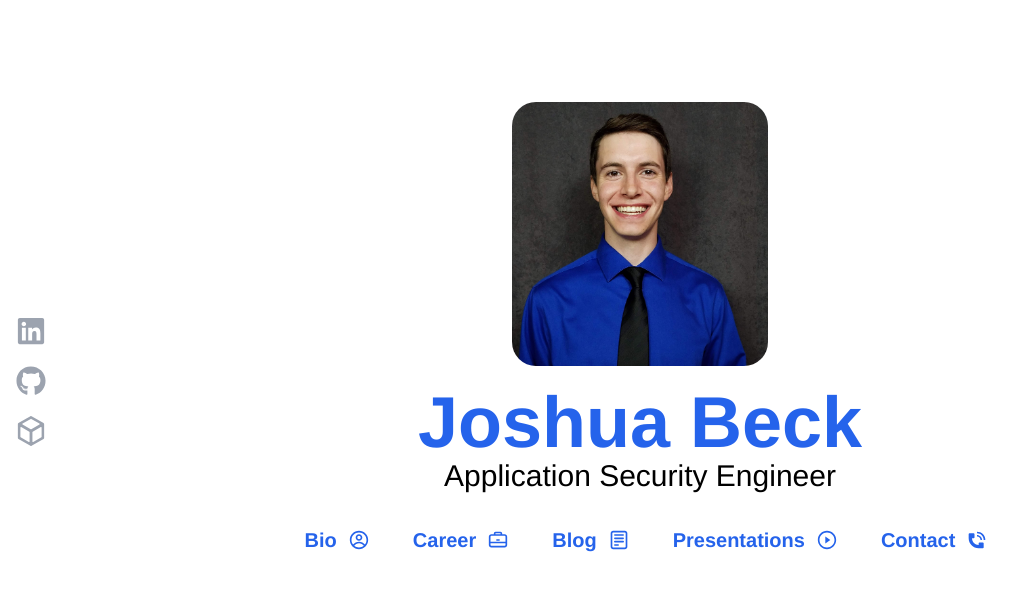
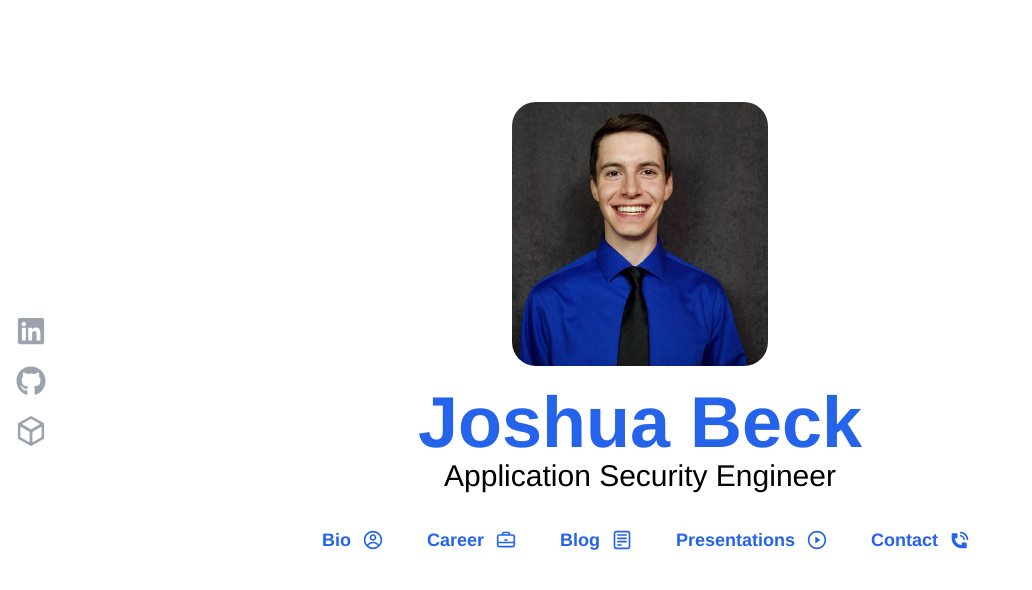
Before and after one commit to Josh-Beck/Josh-Beck.github.io, a Gatsby site: page / in a window 1280 px wide. Shown: the whole page, without its empty margins (0-1032 px from the left). Built offline with nearby package versions, Linux system fonts and the light colour scheme; Gatsby itself is replaced by a stand-in of ours; some icons are missing.

Commit message:
button size change

```diff
--- a/src/components/CoolButton.js
+++ b/src/components/CoolButton.js
@@ -3,7 +3,7 @@ import { iconSelector } from "../content/site/buttonIcons"
 
 export default function CoolButton(props) {
     return (
-        <div className="pl-7 pt-3 text-md lg:text-lg xl:text-xl">
+        <div className="pl-7 pt-3 text-md lg:text-lg">
             <a href={props.href} className="z-50 relative inline-flex items-center justify-start py-3 pr-12 overflow-hidden font-semibold primary-color-text transition-all duration-150 ease-in-out rounded-xl hover:pl-9 hover:pr-3 bg-opacity-0 group">
             <span className="absolute bottom-0 left-0 w-0 h-full transition-all duration-100 ease-in-out primary-color-bg group-hover:w-full"></span>
             <span className="absolute right-0 pr-4 duration-200 ease-out group-hover:translate-x-12">
```
